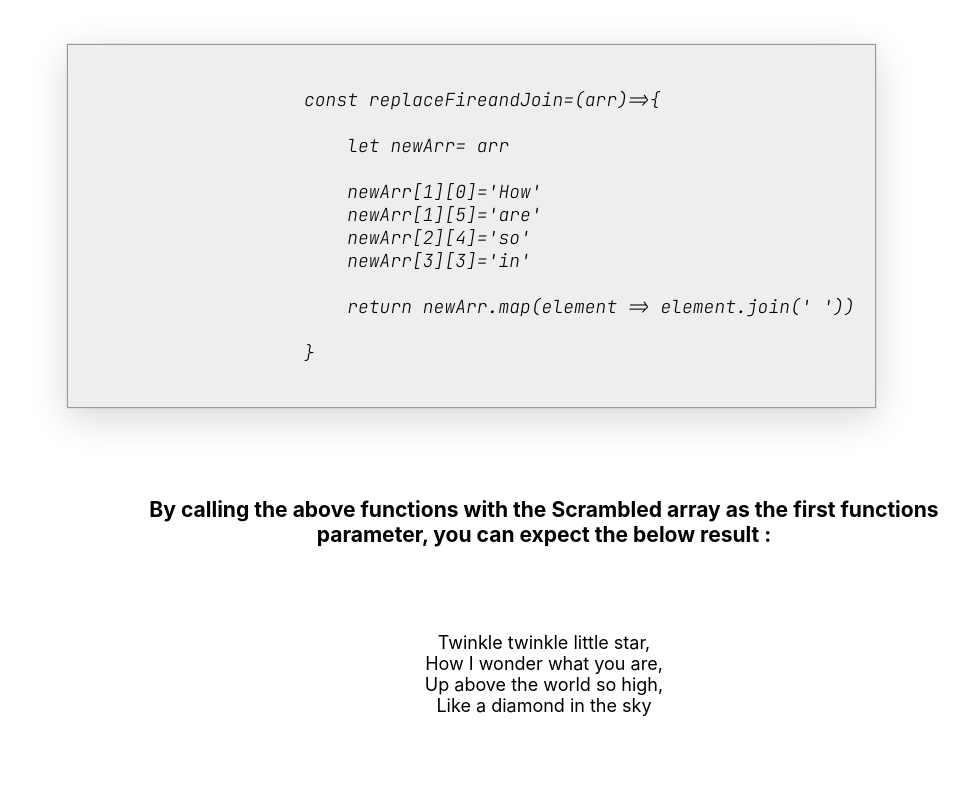
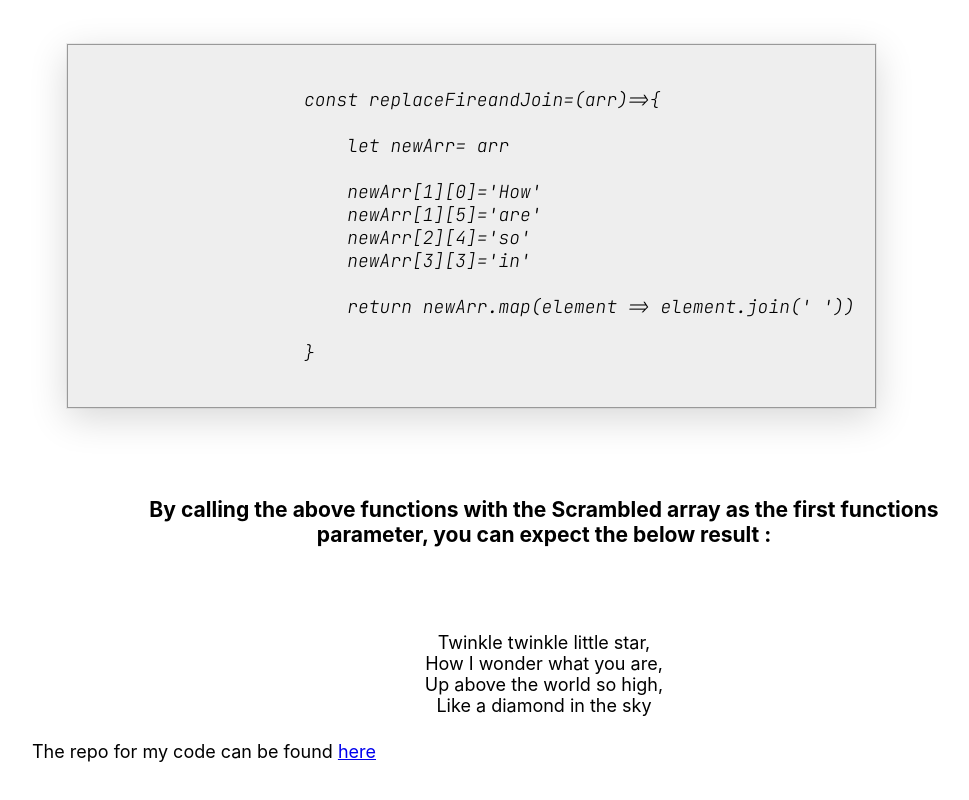
Before and after one commit to Bilal-Nadeem-Ahmed/Logic-Test, a plain HTML site: page index.html in a window 1280 px wide. Shown: the part 2524-3324 px from the top of the page, without its empty margins (96-1065 px from the left). Drawn offline with Linux system fonts and the light colour scheme.

Commit message:
added hyperlin

```diff
--- a/index.html
+++ b/index.html
@@ -137,6 +137,7 @@
 
         <h3>By calling the above functions with the Scrambled array as the first functions parameter, you can expect the below result :</h3>
           <p id='solution' ></p>
+          <p>The repo for my code can be found <a href='https://github.com/Bilal-Nadeem-Ahmed/Logic-Test'>here</a></p>
 
 
 
```
Also changed, not shown: 1 other file.
